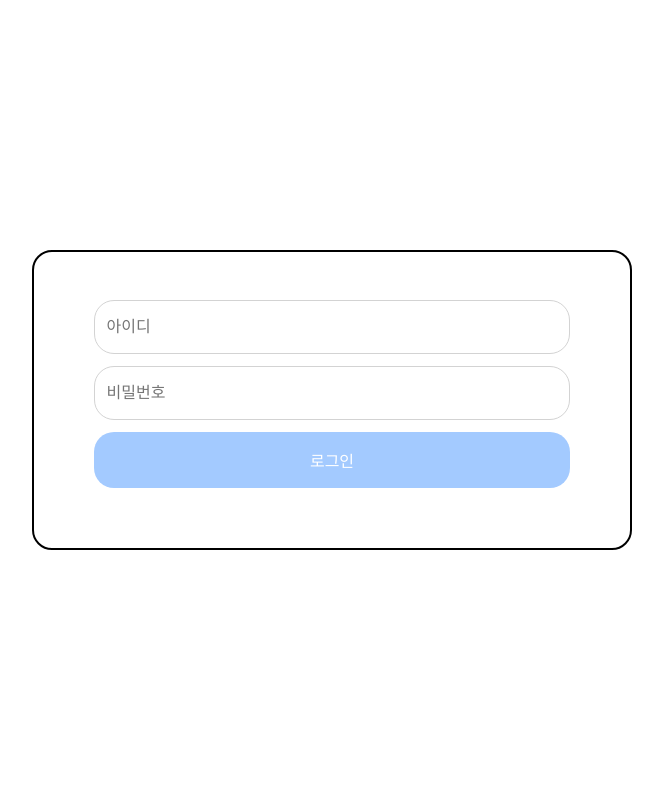
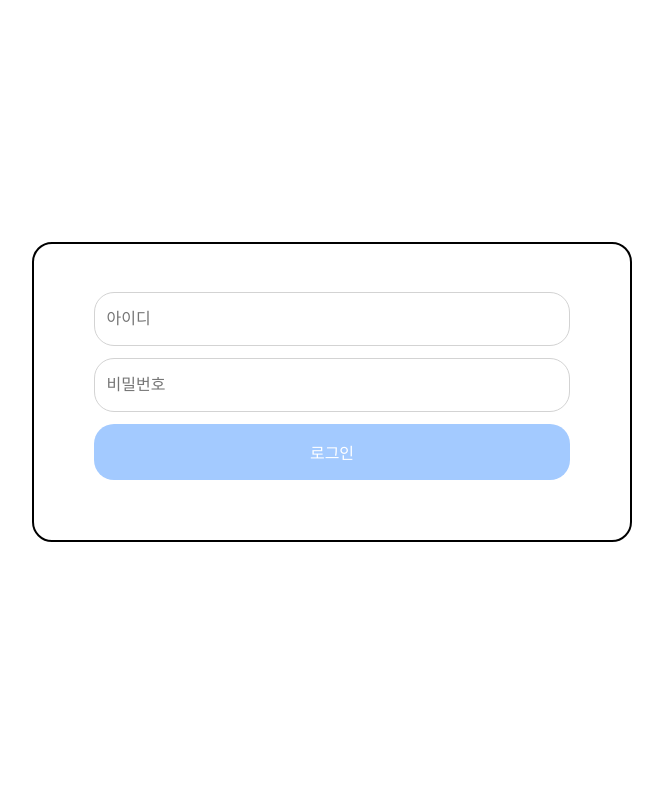
Before and after one commit to haesa/2022POX_Simple-SQL, a PHP site: page / in a window 1280 px wide. Shown: the whole page, without its empty margins (308-971 px from the left). Run offline with PHP 8.4, Linux system fonts and the light colour scheme.

Commit message:
style: style.css 수정 및 logout.php 들여쓰기 수정

```diff
--- a/logout.php
+++ b/logout.php
@@ -1,6 +1,6 @@
 <?php
-session_start();
-session_destroy();
+  session_start();
+  session_destroy();
 ?>
 <script>
   location.href = "index.php";
--- a/style.css
+++ b/style.css
@@ -36,6 +36,8 @@ button {
 
 /* login */
 #content {
+  display: flex;
+  flex-direction: column;
   width: 100vw;
   height: 100vh;
   display: flex;
@@ -46,6 +48,7 @@ button {
 #login {
   width: 600px;
   height: 300px;
+  margin-bottom: 16px;
   border: 2px solid black;
   border-radius: 20px;
 }
@@ -82,6 +85,10 @@ button {
   cursor: pointer;
 }
 
+.query {
+  color: red;
+}
+
 /* logout */
 #logout {
   width: 600px;
```
